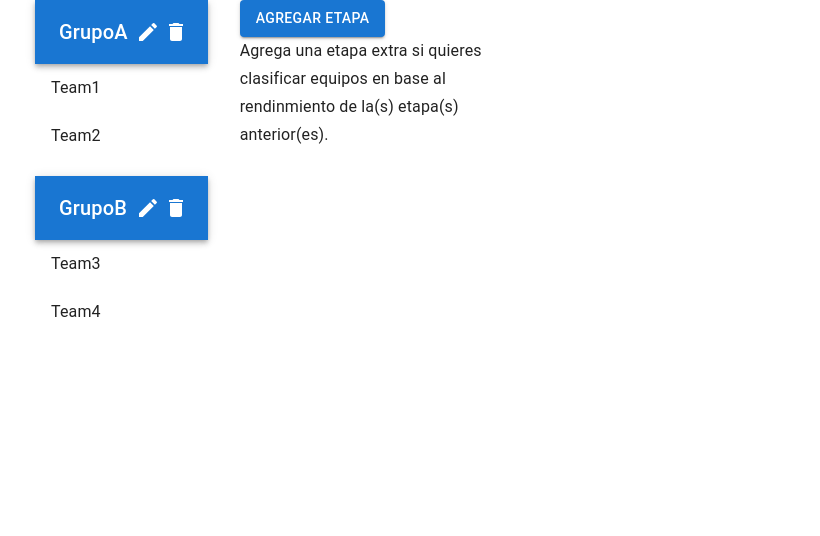
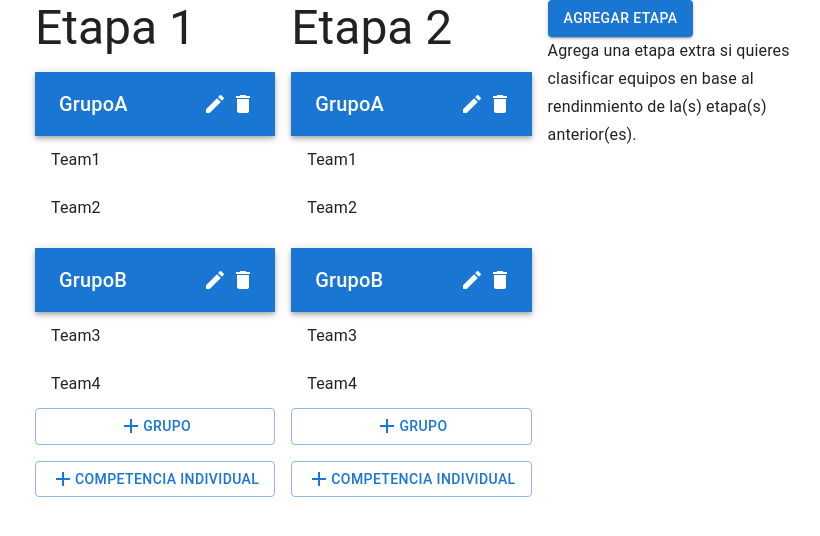
Before and after one commit to AlfredoChusgo/tournament_manager, a React (Create React App) app: page /clasification-view in a window 1280 px wide. Shown: the top 536 px of the page, without its empty margins (179-999 px from the left). Built offline with nearby package versions, Linux system fonts and the light colour scheme.

Commit message:
added add grupo and add single competencia buttons

```diff
--- a/src/features/clasificacion/clasificacion_slice.js
+++ b/src/features/clasificacion/clasificacion_slice.js
@@ -29,7 +29,10 @@ const objetoEtapaList = [
 ];
 
 const initialState = {
-    etapas: [{ id: "2asfa", nombre: "Etapa 1", objetoEtapaList: objetoEtapaList }],
+    etapas: [{ id: 0, nombre: "Etapa 1", objetoEtapaList: objetoEtapaList },
+    { id: 1, nombre: "Etapa 2", objetoEtapaList: objetoEtapaList }
+
+    ],
 };
 
 export const clasificacionSlice = createSlice(
@@ -39,7 +42,7 @@ export const clasificacionSlice = createSlice(
         reducers: {
             agregarEtapa: (state, action) => {
                 let id = state.etapas.length;
-                state.etapas.push({ id, nombre: `"Etapa "${state.etapas.length}`,objetoEtapaList:[] });
+                state.etapas.push({ id, nombre: `Etapa ${state.etapas.length}`,objetoEtapaList:[] });
             },
             agregarObjetoEtapa: (state, action) => {
                 //agregarObjetoEtapa (idEtapa,tipoObjetoEtapa,nombreObjetoEtapa)
--- a/src/features/clasificacion/clasificacion_view.js
+++ b/src/features/clasificacion/clasificacion_view.js
@@ -6,23 +6,23 @@ import Etapa from './components/etapa_view';
 import AgregarEtapaView from './components/agregar_etapa_view';
 import Grid from '@mui/material/Grid';
 import { useSelector, useDispatch } from 'react-redux';
-import {selectEtapas} from './clasificacion_slice';
+import { selectEtapas } from './clasificacion_slice';
+import AgregarObjetoEtapaView from './components/agregar_objeto_etapa_view';
 
 function ClasificacionView() {
   const dispatch = useDispatch();
   const etapas = useSelector(selectEtapas);
 
-  const etapasView = etapas.map(e=> <Etapa key={e.id} etapa={e}></Etapa>);
+  const etapasView = etapas.map(e => <Grid item><Etapa key={e.id} etapa={e}></Etapa>
+    <AgregarObjetoEtapaView></AgregarObjetoEtapaView></Grid>);
   return (
     <React.Fragment>
       <CssBaseline />
       <Container maxWidth="md">
-        <Grid container spacing={1} rowSpacing={5} columnSpacing={{ xs: 4, sm: 4, md: 4 }}>
-          <Grid item>
-            {/* <Etapa></Etapa>
-            <Etapa></Etapa> */}
-            {etapasView}
-          </Grid>
+        <Grid container spacing={1} rowSpacing={5} columnSpacing={{ xs: 2, sm: 2, md: 2 }}>
+
+          {etapasView}
+
           <Grid item xs={4}>
             <AgregarEtapaView></AgregarEtapaView>
           </Grid>
--- /dev/null
+++ b/src/features/clasificacion/components/agregar_objeto_etapa_view.js
@@ -0,0 +1,17 @@
+import * as React from 'react'
+import { useSelector, useDispatch } from 'react-redux';
+import Stack from '@mui/material/Stack';
+import Button from '@mui/material/Button';
+import { useTranslation } from 'react-i18next';
+import AddIcon from '@mui/icons-material/Add';
+
+function AgregarObjetoEtapaView() {
+  const { t, i18n } = useTranslation();
+  return (<Stack spacing={2}>
+    <Button variant="outlined">
+      <AddIcon></AddIcon>{t('grupo')}</Button>
+    <Button variant="outlined"><AddIcon></AddIcon>{t('clasificacionIndividual')}</Button>
+  </Stack>);
+}
+
+export default AgregarObjetoEtapaView;
--- a/src/features/clasificacion/components/etapa_view.js
+++ b/src/features/clasificacion/components/etapa_view.js
@@ -26,7 +26,12 @@ function Etapa({etapa}) {
     //     <Button variant="outlined"><AddIcon/> {t('clasificacion')}</Button>
     //     <Button variant="outlined"><AddIcon/> {t('competenciaIndividual')}</Button>
     // </Stack>);
-    return (<Stack direction="column"  spacing={2}>{listGruposUi}</Stack>);
+    return (<Stack direction="column"  spacing={2}>
+      <Typography variant='h3'>
+        {etapa.nombre}
+      </Typography>
+      {listGruposUi}
+    </Stack>);
     //return (<div>{listGruposUi}</div>);
 }
 
```
